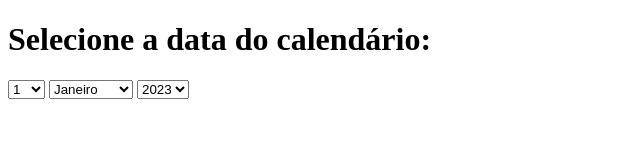
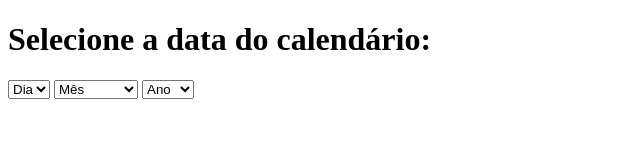
Before and after one commit to ven-del/exercicios-dom, a plain HTML site: page index.html in a window 1280 px wide. Shown: the full height of the page, 0-640 px from the left. Drawn offline with Linux system fonts and the light colour scheme.

Commit message:
Lógica criada por completo
Criado objeto para servir de base para os meses.
Criadas as funções para gerar dinamicamente os valores dos anos, meses e dias, levando em conta o mês selecionado e se o ano é bissexto.
Corrigido o nome da função checarAnoBissexto (foi removido o "k" de "checkar")
Adicionada função atualizarDias ao evento onchange dos selects de mês e de ano. Adicionadas as chamadas das funções para gerar os valores dos selects no HTML.

```diff
--- a/app.js
+++ b/app.js
@@ -4,12 +4,112 @@
 // **meses com 31 dias e 30 dias
 // ***anos bissextos
 
+const objetoMeses = {
+    1: {
+        mes: 'Janeiro',
+        dias: 31
+    },
+    2: {
+        mes: 'Fevereiro',
+        dias: 28
+    },
+    3: {
+        mes: 'Março',
+        dias: 31
+    },
+    4: {
+        mes: 'Abril',
+        dias: 30
+    },
+    5: {
+        mes: 'Maio',
+        dias: 31
+    },
+    6: {
+        mes: 'Junho',
+        dias: 30
+    },
+    7: {
+        mes: 'Julho',
+        dias: 31
+    },
+    8: {
+        mes: 'Agosto',
+        dias: 31
+    },
+    9: {
+        mes: 'Setembro',
+        dias: 30
+    },
+    10: {
+        mes: 'Outubro',
+        dias: 31
+    },
+    11: {
+        mes: 'Novembro',
+        dias: 30
+    },
+    12: {
+        mes: 'Dezembro',
+        dias: 31
+    },
+}
+const gerarValoresDosAnos = () => {
+    const ano = document.getElementById('ano');
+    ano.innerHTML = '';
+    ano.appendChild(new Option("Ano", "ano"));
+    for (let i = 1925; i <= 2025; i++) {
+        const option = document.createElement('option');
+        option.value = i;
+        option.innerHTML = i;
+        ano.appendChild(option);
+    }
+}
 
-const checkarAnoBissexto = (ano) => {
-    ano = Number(document.getElementById("ano").value);
+const gerarValoresDosMeses = () => {
+    const mes = document.getElementById('mes');
+    mes.innerHTML = '';
+    mes.appendChild(new Option("Mês", "mes"));
+    for (let i = 1; i <= 12; i++) {
+        const option = document.createElement('option');
+        option.value = i;
+        option.innerHTML = objetoMeses[i].mes;
+        mes.appendChild(option);
+    }
+}
+
+const checarAnoBissexto = (ano) => {
     if (ano % 400 === 0 || (ano % 4 === 0 && ano % 100 !== 0)) {
         return true;
     } else {
         return false;
     }
 }
+
+const gerarValoresDosDias = () => {
+    const dia = document.getElementById('dia');
+    const mesAtual = Number(document.getElementById('mes').value);
+    const anoAtual = Number(document.getElementById('ano').value);
+    let quantidadeDias = 0;
+
+    if (objetoMeses[mesAtual]) {
+        quantidadeDias = objetoMeses[mesAtual].dias;
+        if (mesAtual === 2 && checarAnoBissexto(anoAtual)) {
+            quantidadeDias++;
+        }
+    }
+
+    dia.innerHTML = '';
+    dia.appendChild(new Option("Dia", "dia"));
+
+    for (let i = 1; i <= quantidadeDias; i++) {
+        const option = document.createElement('option');
+        option.value = i;
+        option.innerHTML = i;
+        dia.appendChild(option);
+    }
+}
+
+const atualizarDias = () => {
+    gerarValoresDosDias();
+};
--- a/index.html
+++ b/index.html
@@ -10,67 +10,25 @@
         <h1>Selecione a data do calendário:</h1>
     </div>
     <div>
-        <select id="dia" value="dia">
-            <option value="1">1</option>
-            <option value="2">2</option>
-            <option value="3">3</option>
-            <option value="4">4</option>
-            <option value="5">5</option>
-            <option value="6">6</option>
-            <option value="7">7</option>
-            <option value="8">8</option>
-            <option value="9">9</option>
-            <option value="10">10</option>
-            <option value="11">11</option>
-            <option value="12">12</option>
-            <option value="13">13</option>
-            <option value="14">14</option>
-            <option value="15">15</option>
-            <option value="16">16</option>
-            <option value="17">17</option>
-            <option value="18">18</option>
-            <option value="19">19</option>
-            <option value="20">20</option>
-            <option value="21">21</option>
-            <option value="22">22</option>
-            <option value="23">23</option>
-            <option value="24">24</option>
-            <option value="25">25</option>
-            <option value="26">26</option>
-            <option value="27">27</option>
-            <option value="28">28</option>
-            <option value="29">29</option>
-            <option value="30">30</option>
-            <option value="31">31</option>
+        <select id="dia">
+            <option value="dia">Dia</option>
         </select>
-        <select id="mes">
-            <option value="1">Janeiro</option>
-            <option value="2">Fevereiro</option>
-            <option value="3">Março</option>
-            <option value="4">Abril</option>
-            <option value="5">Maio</option>
-            <option value="6">Junho</option>
-            <option value="7">Julho</option>
-            <option value="8">Agosto</option>
-            <option value="9">Setembro</option>
-            <option value="10">Outubro</option>
-            <option value="11">Novembro</option>
-            <option value="12">Dezembro</option>
+        <select id="mes" onchange="atualizarDias()">
+            <option value="mes">Mês</option>
         </select>
-        <select id="ano">
-            <option value="2023">2023</option>
-            <option value="2024">2024</option>
-            <option value="2025">2025</option>
-            <option value="2026">2026</option>
-            <option value="2027">2027</option>
-            <option value="2028">2028</option>
-            <option value="2029">2029</option>
-            <option value="2030">2030</option>
+        <select id="ano" onchange="atualizarDias()">
+            <option value="ano">Ano</option>
+        </select>
     </div>
 
-    <h2 id="dia-da-semana"></h2>
+    <h2 id="mensagem-dia-da-semana"><span id="texto-dia-da-semana"></span></h2>
 
 
     <script src="app.js"></script>
+    <script>
+        gerarValoresDosAnos();
+        gerarValoresDosMeses();
+        gerarValoresDosDias();
+    </script>
 </body>
 </html>
```
